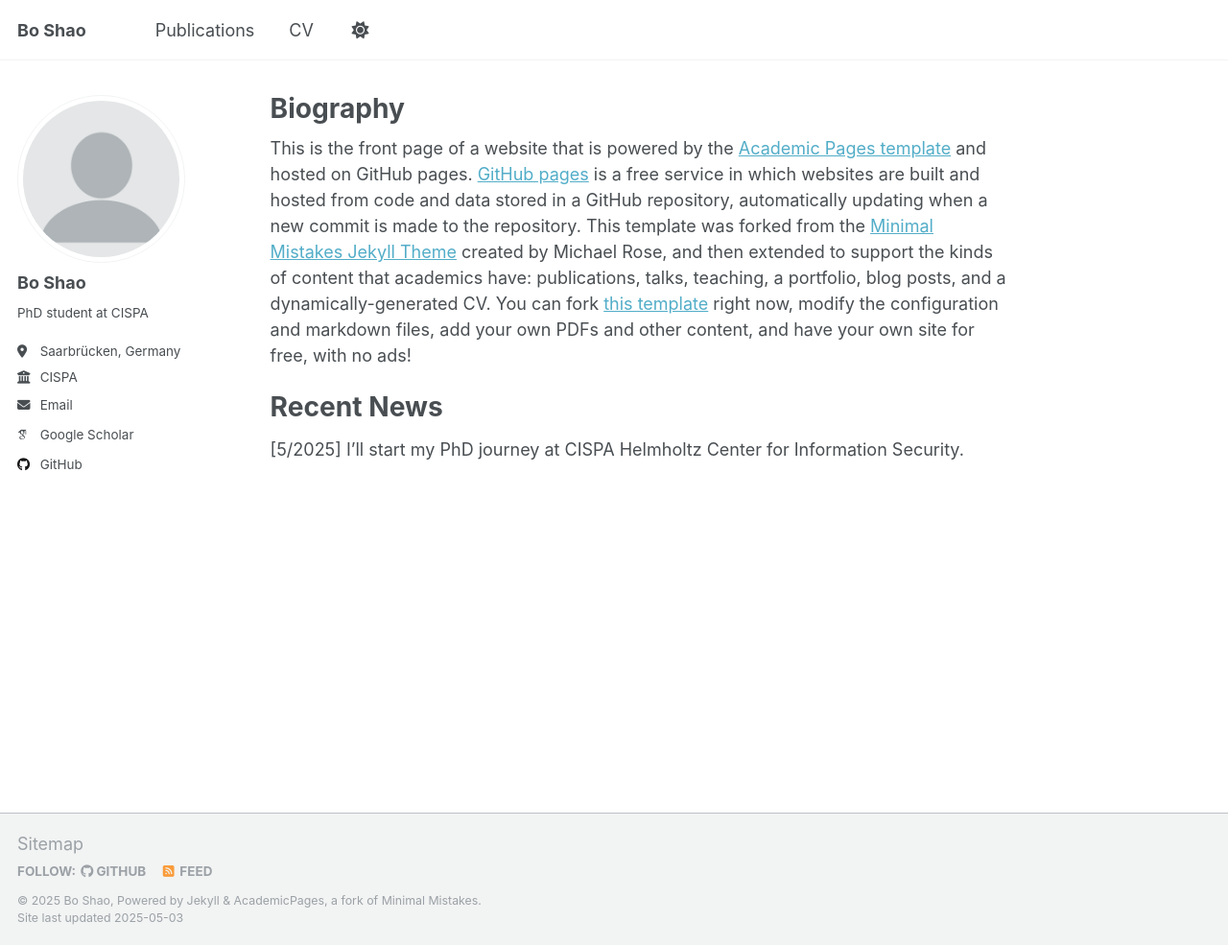
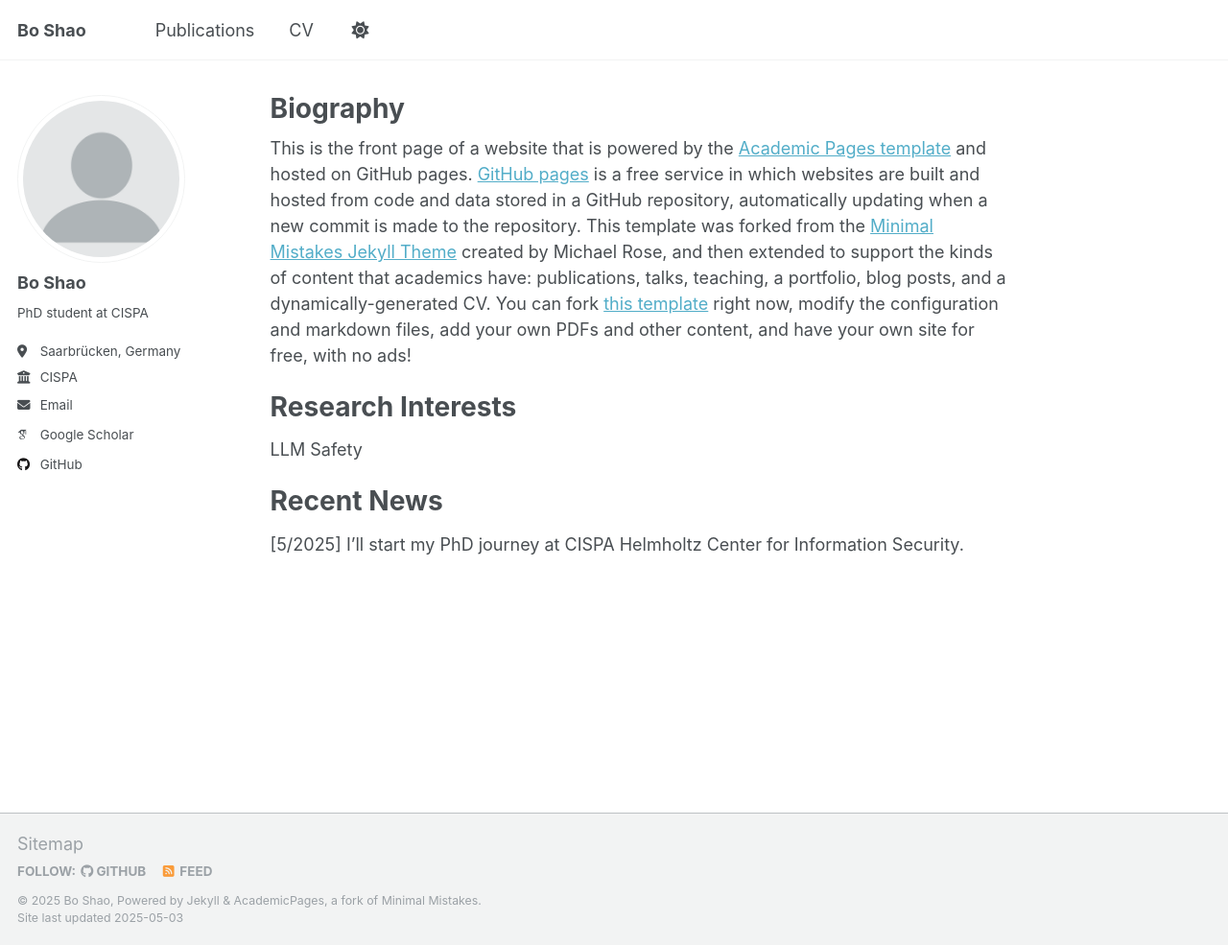
Before and after one commit to bosh-x/bosh-x.github.io, a Jekyll site: the page built from _pages/about.md, in a window 1280 px wide and 985 px high. Shown: the whole window at 96% size. Built offline with Jekyll 4.4.1, drawn with Linux system fonts in a browser that asks for light colours; some web fonts are replaced.

Commit message:
Update about.md

```diff
--- a/_pages/about.md
+++ b/_pages/about.md
@@ -9,6 +9,10 @@ redirect_from:
 
 This is the front page of a website that is powered by the [Academic Pages template](https://github.com/academicpages/academicpages.github.io) and hosted on GitHub pages. [GitHub pages](https://pages.github.com) is a free service in which websites are built and hosted from code and data stored in a GitHub repository, automatically updating when a new commit is made to the repository. This template was forked from the [Minimal Mistakes Jekyll Theme](https://mmistakes.github.io/minimal-mistakes/) created by Michael Rose, and then extended to support the kinds of content that academics have: publications, talks, teaching, a portfolio, blog posts, and a dynamically-generated CV. You can fork [this template](https://github.com/academicpages/academicpages.github.io) right now, modify the configuration and markdown files, add your own PDFs and other content, and have your own site for free, with no ads!
 
+Research Interests
+======
+LLM Safety
+
 Recent News
 ======
 [5/2025] I’ll start my PhD journey at CISPA Helmholtz Center for Information Security.
```
